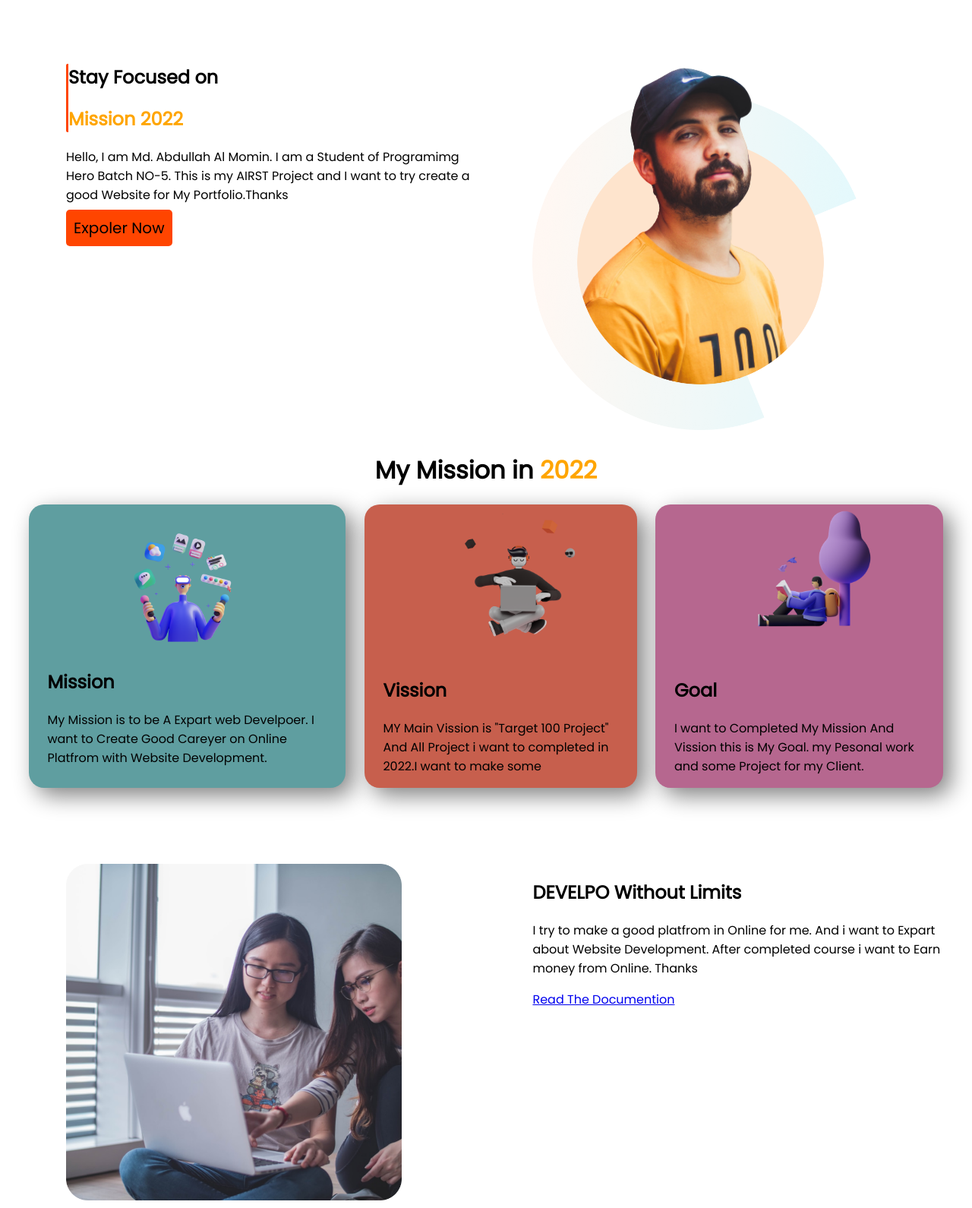
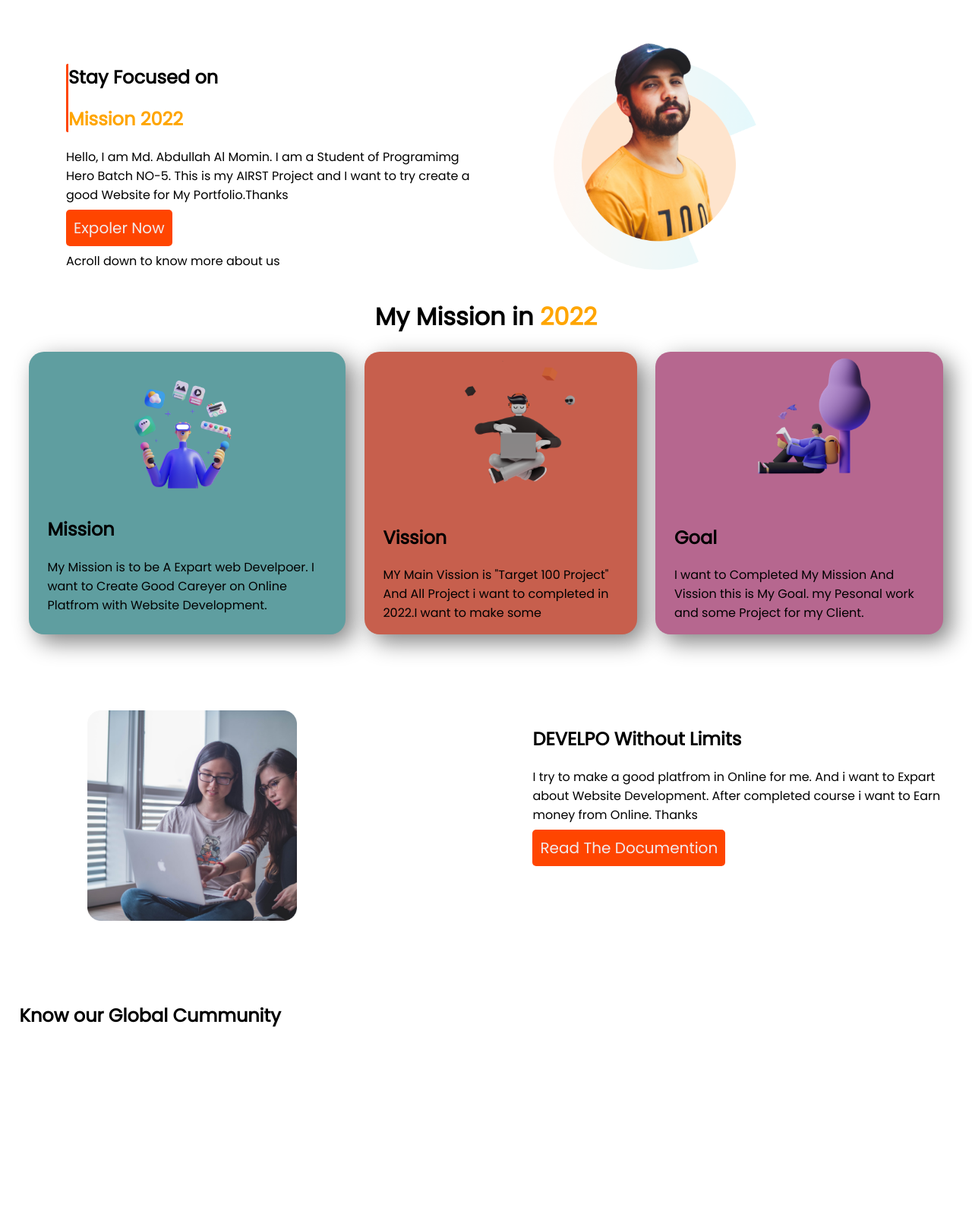
Before and after one commit to abdullahallmomin/mission-2022, a plain HTML site: page index.html in a window 1280 px wide. Shown: the part 23-1613 px from the top of the page at 76% size. After the commit the page ends 1403 px from the top, so only its background shows below. Drawn offline with Linux system fonts and the light colour scheme.

Commit message:
new update

```diff
--- a/index.html
+++ b/index.html
@@ -22,6 +22,9 @@
             I
             want to try create a good Website for My Portfolio.Thanks</p>
         <a class="back-link" href="https://www.google.com/">Expoler Now</a>
+        <div>
+            <p>Acroll down to know more about us</p>
+        </div>
 
     </div>
     <div class="head-2">
@@ -34,7 +37,7 @@
     <h1>My Mission in <span class="h1-color">2022</span></h1>
 </div>
 
-<section class="one1 flaxable-section ">
+<section class="one flaxable-section ">
     <div class="five">
         <div>
             <img class="mi3" src="images/illustrators/illustrator-1.png" alt="">
@@ -69,7 +72,7 @@
 
     </div>
 </section>
-<section class="one">
+<section class="bac-1 flaxable-section">
     <div class="head-2">
         <img src="images/pictures/coding.png" alt="">
     </div>
@@ -77,11 +80,16 @@
         <h1>DEVELPO Without Limits</h1>
         <p>I try to make a good platfrom in Online for me. And i want to Expart about Website Development. After
             completed course i want to Earn money from Online. Thanks </p>
-        <a href="https://www.linkedin.com/in/md-abdullah-all-momin-6b0814161/"> Read The Documention</a>
+        <a class="back-link" href="https://www.linkedin.com/in/md-abdullah-all-momin-6b0814161/"> Read The
+            Documention</a>
     </div>
 
 
 </section>
+<section>
+    <h1>Know our Global Cummunity</h1>
+</section>
+
 
 
 
--- a/style.css
+++ b/style.css
@@ -7,7 +7,7 @@
 }
 .back-link{
     text-decoration: none;
-    color: black;
+    color: rgb(241, 235, 235);
     font-size: 20px;
     background-color: orangered;
     border-radius: 5px;
@@ -27,9 +27,13 @@ body{
 .head-2{
     width: 50%;
     padding-left: 5%;
+
 }
+
 .head-2 img{
-    width: 80%;
+    width: 50%;
+    padding-left: 5%;
+
 }
 
 .one{
@@ -54,7 +58,6 @@ body{
     margin-right: 1%;
     box-shadow: 10px 10px 30px gray;
     border-radius: 20px;
-
 }
 .five1{
     padding-left: 2%;
@@ -74,7 +77,6 @@ body{
     margin-right: 1%;
     box-shadow: 10px 10px 30px gray;
     border-radius: 20px;
-
 }
 
 .mi3{
```
